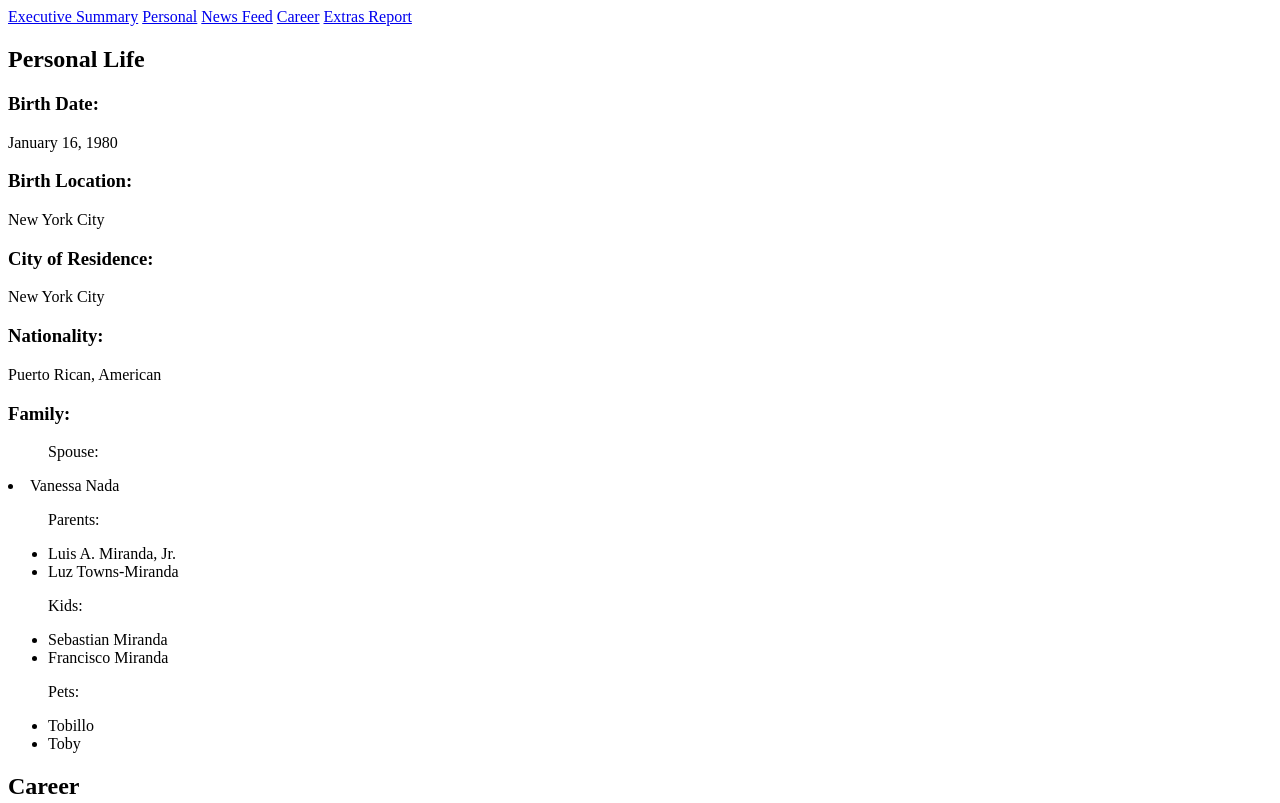
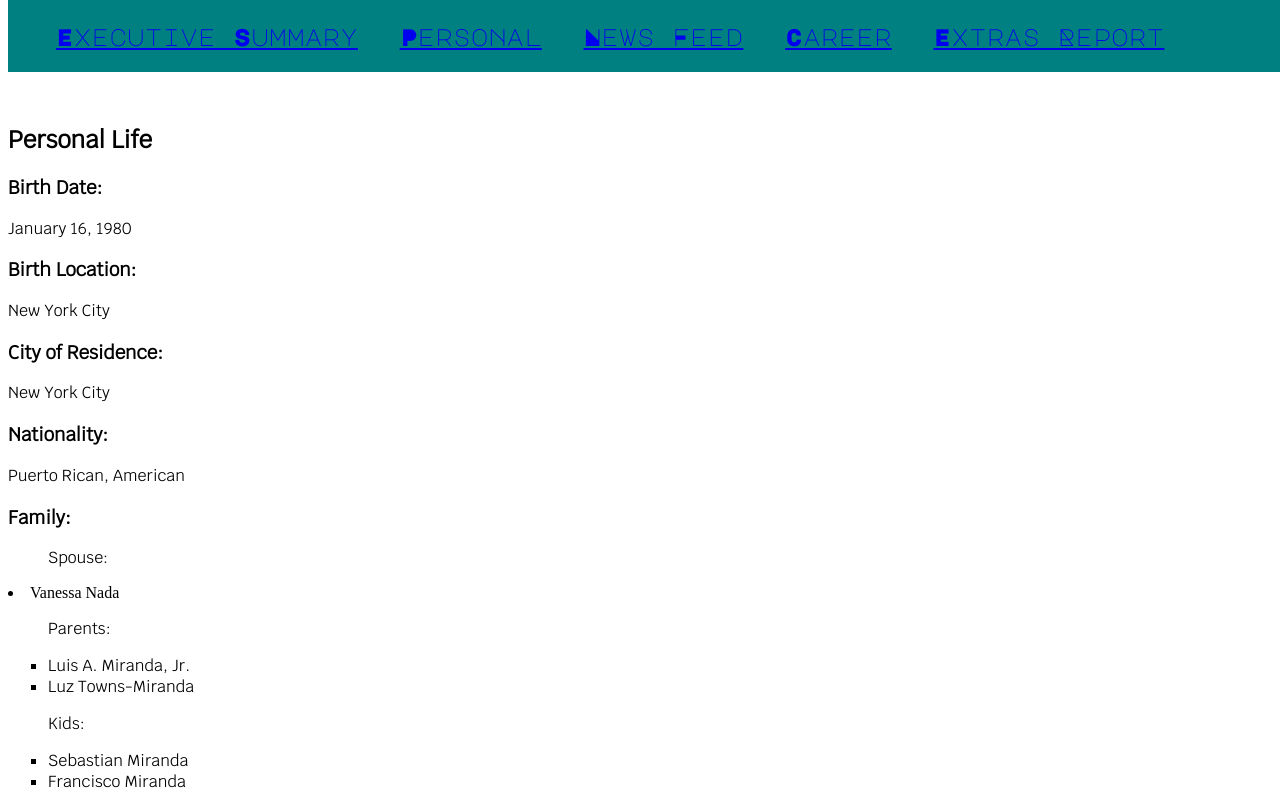
Before and after one commit to NewForce-at-Mountwest/celebrity-tribute-javascript-what-is-a-hamilton, a plain HTML site: page index.html in a window 1280 px wide. Shown: the top 803 px of the page. Drawn offline with Linux system fonts and the light colour scheme.

Commit message:
playing with css.  Fixed header to top, added fonts and styles

```diff
--- a/index.html
+++ b/index.html
@@ -5,6 +5,7 @@
     <meta name="viewport" content="width=device-width, initial-scale=1.0">
     <meta http-equiv="X-UA-Compatible" content="ie=edge">
     <link rel="stylesheet" href="style.css">
+    <link href="https://fonts.googleapis.com/css?family=Krub|Major+Mono+Display" rel="stylesheet">
     <title>Document</title>
 </head>
 <body>
--- a/style.css
+++ b/style.css
@@ -1,14 +1,50 @@
-.green-background{
-    background-color: green;
-    border: 2px solid black;
+nav {
+    width: 100%;
+    position: fixed;
+    top: 0em;
+    font-family: 'Major Mono Display', monospace;
+    background: teal;
+    padding: 1em;
+    font-size: 1.5em;
+    padding-left: 1em;
 }
+nav a{
+    padding-left: 1em;
+}
+a:active {
+  color: yellow;
+}
+
+a:visited{
+    color: yellow
+}
+
+section {
+    padding-top:3em;
+}
+ul {
+    list-style: square outside none;
+}
+
+
+h1{
+
+    font-family: 'Major Mono Display', monospace;
+}
+
+h2, h3, p, ul{
+    font-family: 'Krub', sans-serif;
+}
+
 
 .extras-section{
     width: 50vw;
     display: flex;
     flex-direction:row;
     align-items: center;
-    justify-content: space-around;
+    justify-content: flex-start;
+    /* padding: 1em; */
+    margin: 1em;
     border: red solid 1px;
 
 }
@@ -17,7 +53,7 @@
     flex-direction:column;
     align-items: center;
     justify-content: center;
-    margin: auto;
+    margin: 1em;
     color: red;
     border: black solid 1px;
 }
```
